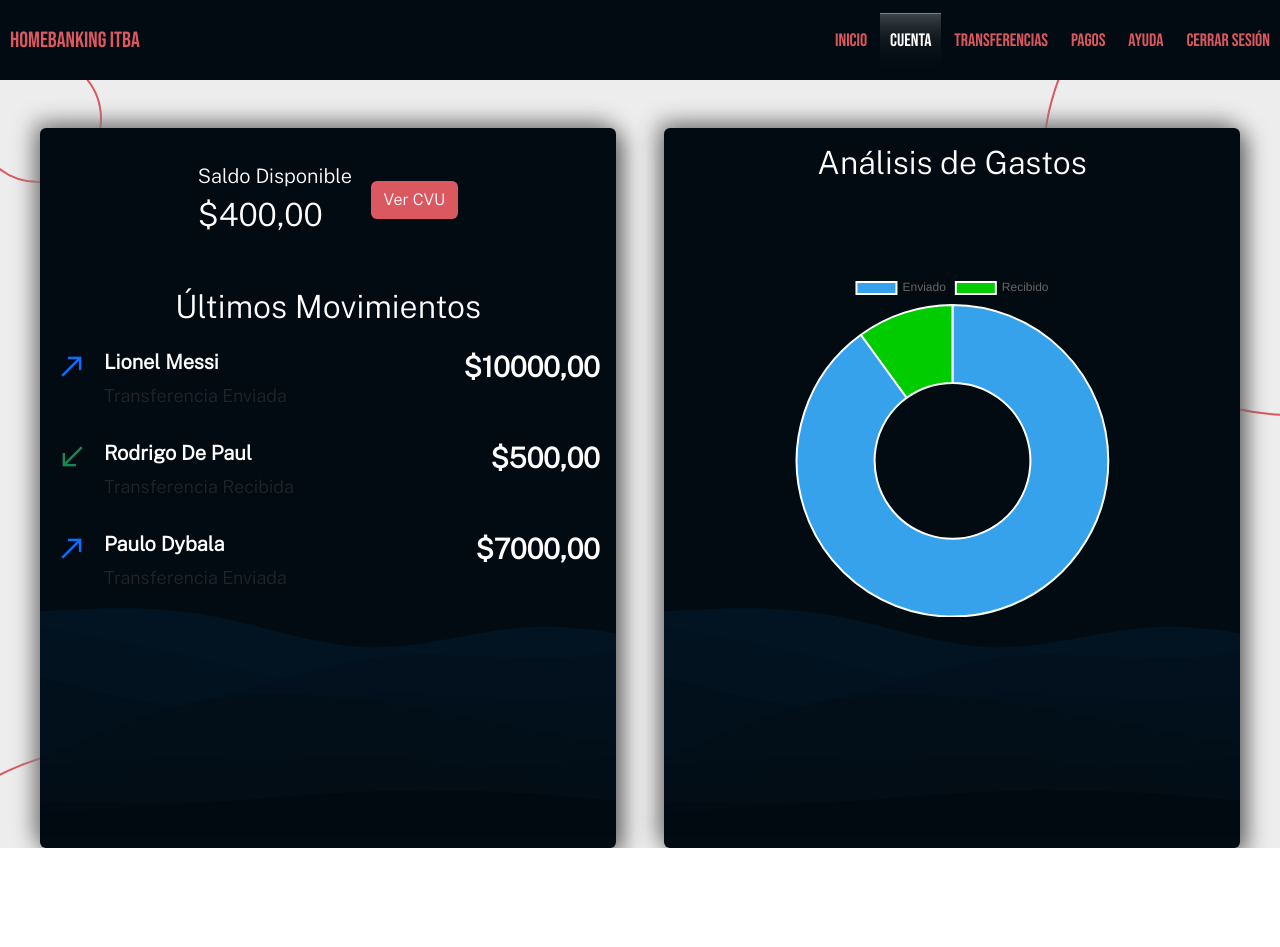
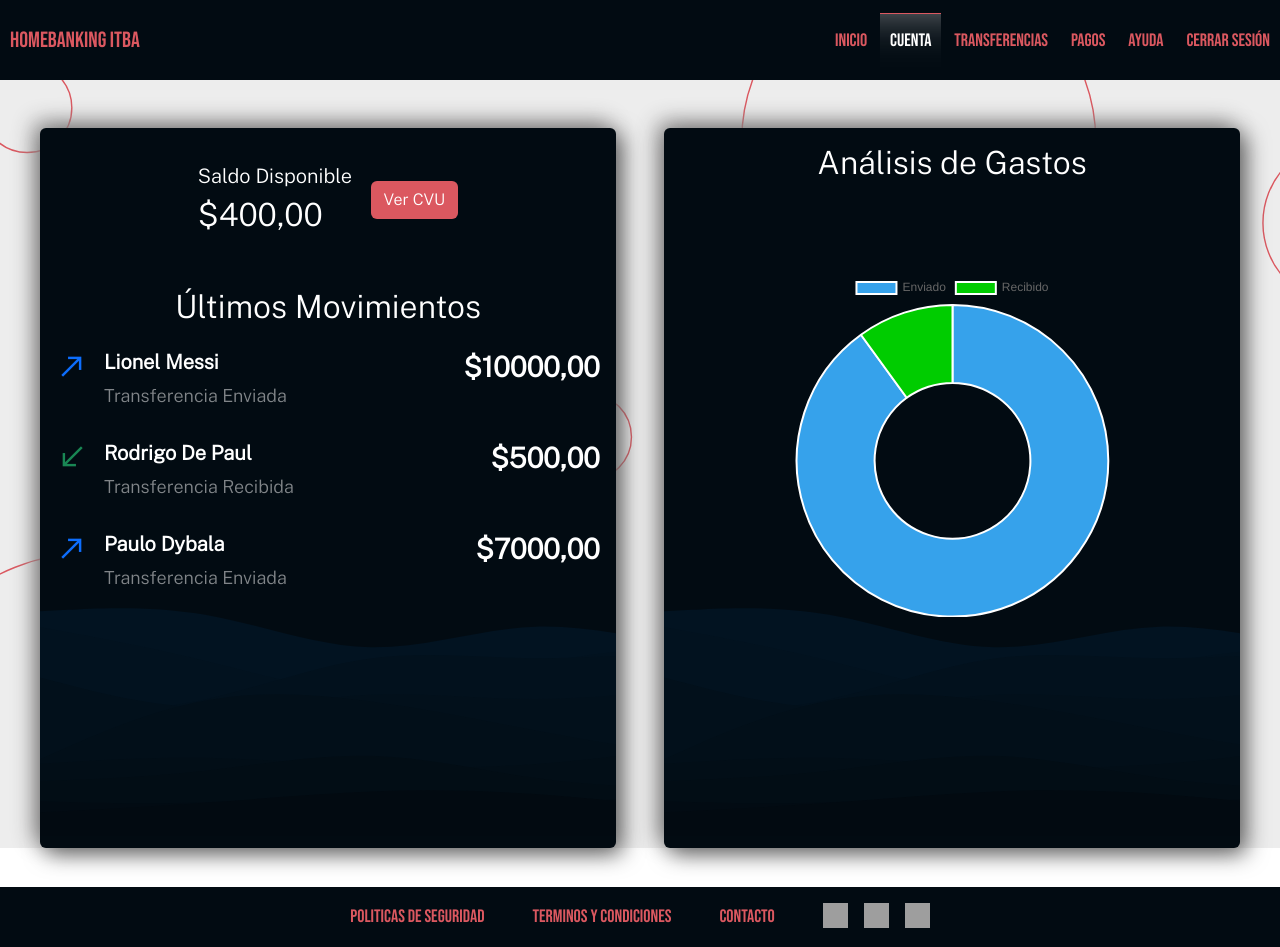
Before and after one commit to JosueGatica/FrontEnd-HomeBanking, a plain HTML site: page cuentas.html in a window 1280 px wide. Before the commit the page ends 848 px from the top, so only its background shows below. Drawn offline with nearby package versions, Linux system fonts and the light colour scheme; grey boxes are pictures that could not be loaded.

Commit message:
agregando footer a cuentas

```diff
--- a/assets/cuentas.css
+++ b/assets/cuentas.css
@@ -119,8 +119,9 @@ body {
 
 main {
     min-height: 75vh;
-    width: 100vw;
+    width: 100%;
     background-image: url(./img/circle-scatter-haikei\ \(1\).svg);
+    background-size:cover;
 }
 
 .contenedor {
@@ -215,6 +216,21 @@ main {
     }
 }
 
+/* FOOTER */
+
 footer {
-    height: ;
+  height: 60px;
+  display: flex;
+  background-color: #020B12;
+  margin-top: 2.15em;
 }
+
+.footer-text a {
+  color: #DB5860;
+  text-decoration: none;
+}
+
+.footer-img img {
+  height: 25px;
+  width: 25px;
+}
--- a/cuentas.html
+++ b/cuentas.html
@@ -83,7 +83,7 @@
                                     </span>
                                     <div class="nombre-transfer ps-3">
                                         <h5 class="fw-bold text-white">Lionel Messi</h5>
-                                        <p>Transferencia Enviada</p>
+                                        <p class="text-white-50">Transferencia Enviada</p>
                                     </div>
                                 </div>
                                 <h3 class="text-white fw-bold">$10000,00</h3>
@@ -95,7 +95,7 @@
                                     </span>
                                     <div class="nombre-transfer ps-3">
                                         <h5 class="fw-bold text-white">Rodrigo De Paul</h5>
-                                        <p>Transferencia Recibida</p>
+                                        <p class="text-white-50">Transferencia Recibida</p>
                                     </div>
                                 </div>
                                 <h3 class="text-white fw-bold">$500,00</h3>
@@ -107,7 +107,7 @@
                                     </span>
                                     <div class="nombre-transfer ps-3">
                                         <h5 class="fw-bold text-white">Paulo Dybala</h5>
-                                        <p>Transferencia Enviada</p>
+                                        <p class="text-white-50">Transferencia Enviada</p>
                                     </div>
                                 </div>
                                 <h3 class="text-white fw-bold">$7000,00</h3>
@@ -129,7 +129,22 @@
         </div>
     </main>
     <footer>
-
+        <div class="footer-text d-flex justify-content-center align-items-center gap-5  w-100">
+            <a href="">PolITICAS DE SEGURIDAD</a>
+            <a href="">TERMINOS Y CONDICIONES</a>
+            <a href="">CONTACTO</a>
+            <div class="footer-img d-flex align-items-center gap-3">
+                <a href="https://www.instagram.com">
+                    <img src="https://logotipoz.com/wp-content/uploads/2021/10/instagram-2-1.svg" alt="Instagram Logo">
+                </a>
+                <a href="https://www.twitter.com">
+                    <img src="https://cdn-icons-png.flaticon.com/512/3938/3938028.png" alt="Twitter Logo">
+                </a>
+                <a href="https://www.facebook.com">
+                    <img src="https://www.freepnglogos.com/uploads/facebook-logo-13.png" alt="Facebook Logo">
+                </a>
+            </div>
+        </div>
     </footer>
     <script>
                 const ctx = document.getElementById("myChart");
```
